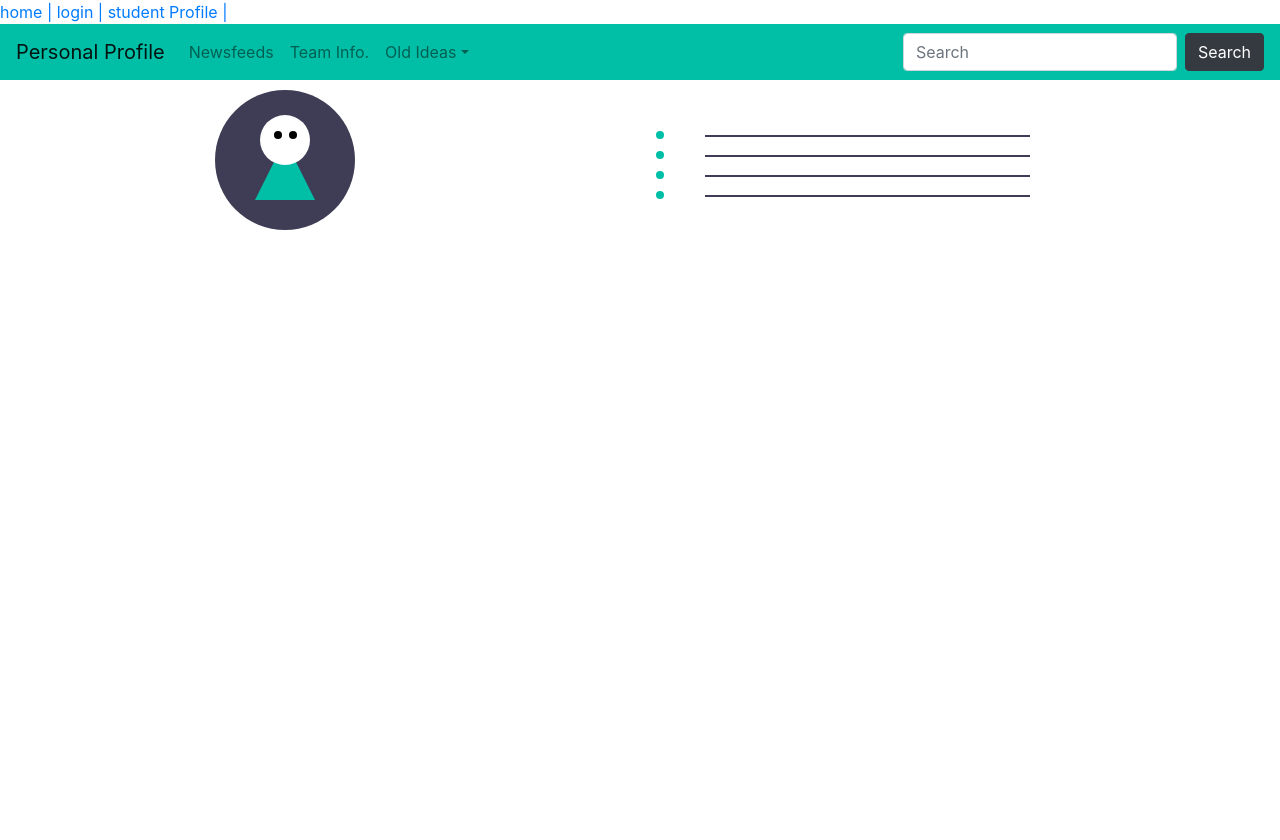
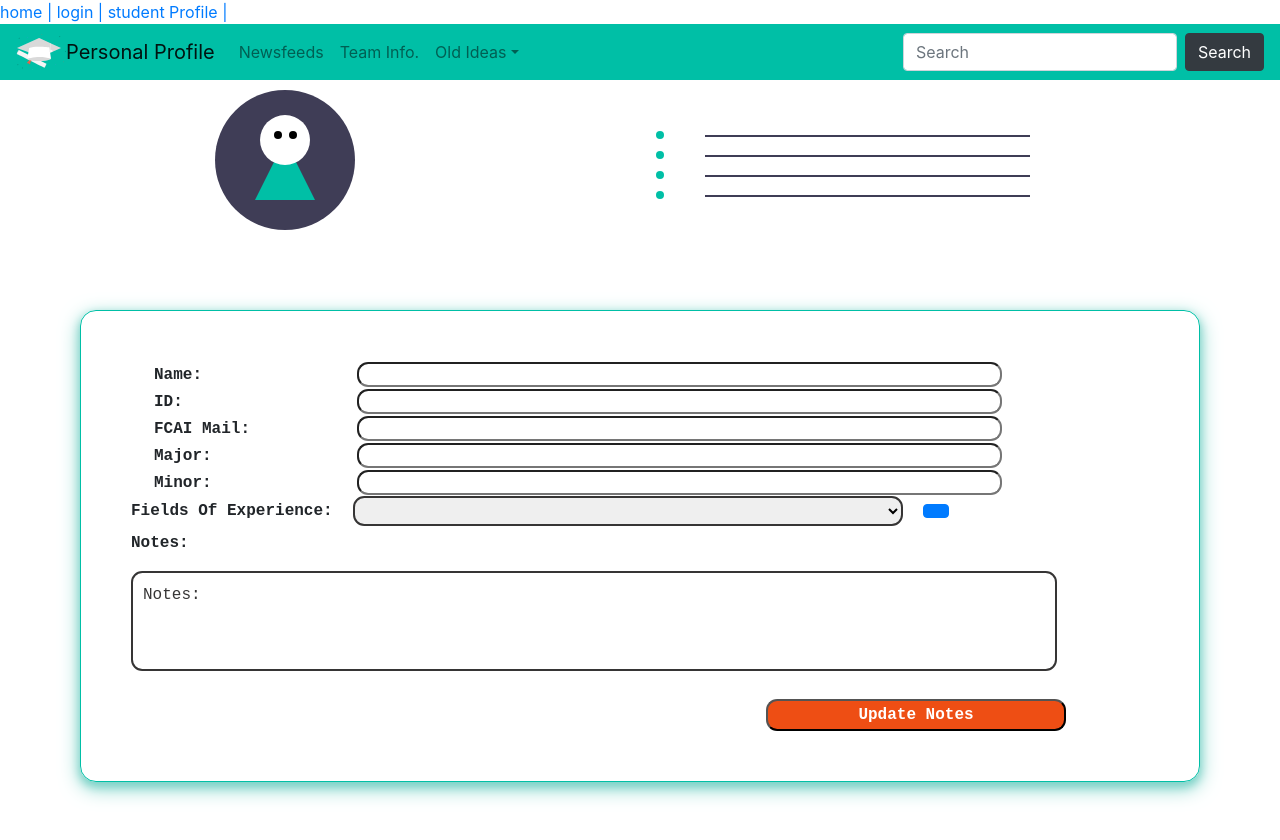
Before and after one commit to salma27/GP-organization-system, a React (Create React App) app in the folder frontend/: page /StudentProfile in a window 1280 px wide. Shown: the top 840 px of the page. Before the commit the page ends 800 px from the top, so only its background shows below. Built offline with nearby package versions, Linux system fonts and the light colour scheme.

Commit message:
student profile

```diff
--- a/frontend/src/components/SearchBar/SearchBar.js
+++ b/frontend/src/components/SearchBar/SearchBar.js
@@ -15,6 +15,7 @@ import Container from "react-bootstrap/Container";
 
 import "bootstrap/dist/css/bootstrap.min.css";
 import { BrowserRouter as Router } from "react-router-dom";
+import { LoginImg } from "utils";
 
 function SearchBar() {
     const [search, setSearch] = useState("Search...");
@@ -48,6 +49,12 @@ function SearchBar() {
                 expand="lg"
                 sticky="top"
             >
+                <LoginImg
+                    width="50px"
+                    height="40px"
+                    color1="white"
+                    color2="light-gray"
+                />
                 <Navbar.Brand href="#home">Personal Profile</Navbar.Brand>
                 <Navbar.Toggle aria-controls="basic-navbar-nav" />
                 <Navbar.Collapse id="basic-navbar-nav">
--- a/frontend/src/components/StudentProfile/FieldsOfExperience.js
+++ b/frontend/src/components/StudentProfile/FieldsOfExperience.js
@@ -1,6 +1,8 @@
 import React, { useState } from "react";
-import Button from "../../utils/Button";
+//import Button from "../../utils/Button";
 import "./FieldsOfExperience.css";
+import { Button } from "react-bootstrap";
+//import {BootstrapButton}
 
 function FieldsOfExperience(props) {
     const [value, setValue] = useState([]);
@@ -40,30 +42,26 @@ function FieldsOfExperience(props) {
                             <td className="choosen">- {v}</td>
                             <td>
                                 <Button
+                                    block
+                                    size="lg"
+                                    type="submit"
+                                    //disabled={!validateForm()}
+                                    //id="loginBtn"
+
+                                    //variant="dark"
+                                    //bd="sm"
                                     onClick={() => removeItem(i)}
-                                    label="X"
-                                    className="delete"
+                                    //label="X"
+                                    //className="delete"
                                     width="55px"
                                     height="25px"
-                                />
+                                >
+                                    X
+                                </Button>
                             </td>
                         </tr>
                     ))}
                 </table>
-                {/* <ul>
-                    {value.map((v, i) => (
-                        <li key={i}>
-                            {v}
-                            <Button
-                                onClick={() => removeItem(i)}
-                                label="X"
-                                className="delete"
-                                width="55px"
-                                height="25px"
-                            />
-                        </li>
-                    ))}
-                    </ul>*/}
             </div>
         </div>
     );
--- a/frontend/src/components/StudentProfile/Notes.js
+++ b/frontend/src/components/StudentProfile/Notes.js
@@ -4,9 +4,7 @@ import { Button } from "utils";
 import "./Notes.css";
 
 function Notes() {
-    const [note, setNote] = useState(
-        "(You may add your phone number, other mails, or any other notes here):"
-    );
+    const [note, setNote] = useState("Notes:");
     return (
         <div id="notesSection">
             <div>
@@ -15,11 +13,7 @@ function Notes() {
                     id="notes"
                     value={note}
                     onClick={() => {
-                        if (
-                            note ===
-                            "(You may add your phone number, other mails, or any other notes here):"
-                        )
-                            setNote("");
+                        if (note === "Notes:") setNote("");
                     }}
                     onChange={(e) => {
                         setNote(e.target.value);
--- a/frontend/src/components/StudentProfile/StudentProfile.css
+++ b/frontend/src/components/StudentProfile/StudentProfile.css
@@ -4,9 +4,11 @@ body {
 }
 
 .studentInfo {
-    background-color: rgb(183, 183, 218);
     margin: 80px;
     padding: 50px;
     font-weight: bold;
     font-family: "Courier New", Courier, monospace;
+    border: 1.5px solid #00bfa6;
+    box-shadow: 0 4px 8px 0 #7ed3c8, 0 6px 20px 0 #7ed3c8;
+    border-radius: 1em;
 }
--- a/frontend/src/components/StudentProfile/StudentProfile.js
+++ b/frontend/src/components/StudentProfile/StudentProfile.js
@@ -18,6 +18,11 @@ function StudentProfile() {
         <>
             <SearchBar />
             <StudentProfileImg />
+            <div className="studentInfo">
+                <BasicInfo />
+                <FieldsOfExperience tech={technology} />
+                <Notes />
+            </div>
         </>
     );
 }
--- a/frontend/src/utils/LoginImg.js
+++ b/frontend/src/utils/LoginImg.js
@@ -1,4 +1,10 @@
-const LoginImg = ({ width = "200", height = "200", id = "" }) => {
+const LoginImg = ({
+    width = "200",
+    height = "200",
+    id = "",
+    color1 = "#00bfa6",
+    color2 = "#47e6b1",
+}) => {
     return (
         <>
             <svg
@@ -136,7 +142,7 @@ const LoginImg = ({ width = "200", height = "200", id = "" }) => {
                         y="482"
                         width="3"
                         height="17"
-                        fill="#47e6b1"
+                        fill={color2}
                     ></rect>
                     <rect
                         x="231.69716"
@@ -144,7 +150,7 @@ const LoginImg = ({ width = "200", height = "200", id = "" }) => {
                         width="3"
                         height="17"
                         transform="translate(684.3753 257.30284) rotate(90)"
-                        fill="#47e6b1"
+                        fill={color2}
                     ></rect>
                 </g>
                 <g opacity="0.5">
@@ -153,7 +159,7 @@ const LoginImg = ({ width = "200", height = "200", id = "" }) => {
                         y="270"
                         width="3"
                         height="17"
-                        fill="#47e6b1"
+                        fill={color2}
                     ></rect>
                     <rect
                         x="987.69716"
@@ -161,7 +167,7 @@ const LoginImg = ({ width = "200", height = "200", id = "" }) => {
                         width="3"
                         height="17"
                         transform="translate(1228.3753 -710.69716) rotate(90)"
-                        fill="#47e6b1"
+                        fill={color2}
                     ></rect>
                 </g>
                 <g opacity="0.5">
@@ -170,7 +176,7 @@ const LoginImg = ({ width = "200", height = "200", id = "" }) => {
                         y="59"
                         width="3"
                         height="17"
-                        fill="#47e6b1"
+                        fill={color2}
                     ></rect>
                     <rect
                         x="249.69716"
@@ -178,7 +184,7 @@ const LoginImg = ({ width = "200", height = "200", id = "" }) => {
                         width="3"
                         height="17"
                         transform="translate(279.3753 -183.69716) rotate(90)"
-                        fill="#47e6b1"
+                        fill={color2}
                     ></rect>
                 </g>
                 <g opacity="0.5">
@@ -187,7 +193,7 @@ const LoginImg = ({ width = "200", height = "200", id = "" }) => {
                         y="33"
                         width="3"
                         height="17"
-                        fill="#47e6b1"
+                        fill={color2}
                     ></rect>
                     <rect
                         x="897.69716"
@@ -195,7 +201,7 @@ const LoginImg = ({ width = "200", height = "200", id = "" }) => {
                         width="3"
                         height="17"
                         transform="translate(901.3753 -857.69716) rotate(90)"
-                        fill="#47e6b1"
+                        fill={color2}
                     ></rect>
                 </g>
                 <path
@@ -234,7 +240,7 @@ const LoginImg = ({ width = "200", height = "200", id = "" }) => {
                     cx="103.39431"
                     cy="541"
                     r="6"
-                    fill="#47e6b1"
+                    fill={color2}
                     opacity="0.5"
                 ></circle>
                 <circle
@@ -247,7 +253,7 @@ const LoginImg = ({ width = "200", height = "200", id = "" }) => {
                 <path
                     d="M407.19716,520.481l-24,36s8,37,185,36,191-36,191-36l-33-48-101-69Z"
                     transform="translate(-202.30284 -162.98099)"
-                    fill="#00bfa6"
+                    fill={color1}
                 ></path>
                 <path
                     d="M407.19716,520.481l-24,36s8,37,185,36,191-36,191-36l-33-48-101-69Z"
@@ -256,7 +262,7 @@ const LoginImg = ({ width = "200", height = "200", id = "" }) => {
                 ></path>
                 <polygon
                     points="715.394 224 400.394 363 16.394 224 368.394 64 541.184 143.67 547.374 146.53 715.394 224"
-                    fill="#00bfa6"
+                    fill={color1}
                 ></polygon>
                 <polygon
                     points="715.394 224 400.394 363 16.394 224 368.394 64 541.184 143.67 547.374 146.53 715.394 224"
@@ -269,7 +275,7 @@ const LoginImg = ({ width = "200", height = "200", id = "" }) => {
                 <path
                     d="M411.19716,386.481l-28,170s201-65,376,0l-26-180S498.19716,347.481,411.19716,386.481Z"
                     transform="translate(-202.30284 -162.98099)"
-                    fill="#00bfa6"
+                    fill={color1}
                 ></path>
                 <ellipse
                     cx="553.39431"
--- a/frontend/src/utils/StudentProfileImg.js
+++ b/frontend/src/utils/StudentProfileImg.js
@@ -1,5 +1,6 @@
 import { SearchBar } from "components/SearchBar";
 import { Container, Row, Col } from "react-bootstrap";
+import { FaBox } from "react-icons/fa";
 
 const StudentProfileImg = ({}) => {
     return (
@@ -12,7 +13,9 @@ const StudentProfileImg = ({}) => {
                             //height={height}
                             viewBox="0 0 100% 100%"
                             class="injected-svg gridItem__media"
-                            style={{ float: "left" }}
+                            style={{
+                                float: "left",
+                            }}
                         >
                             <circle
                                 cx="200"
```
